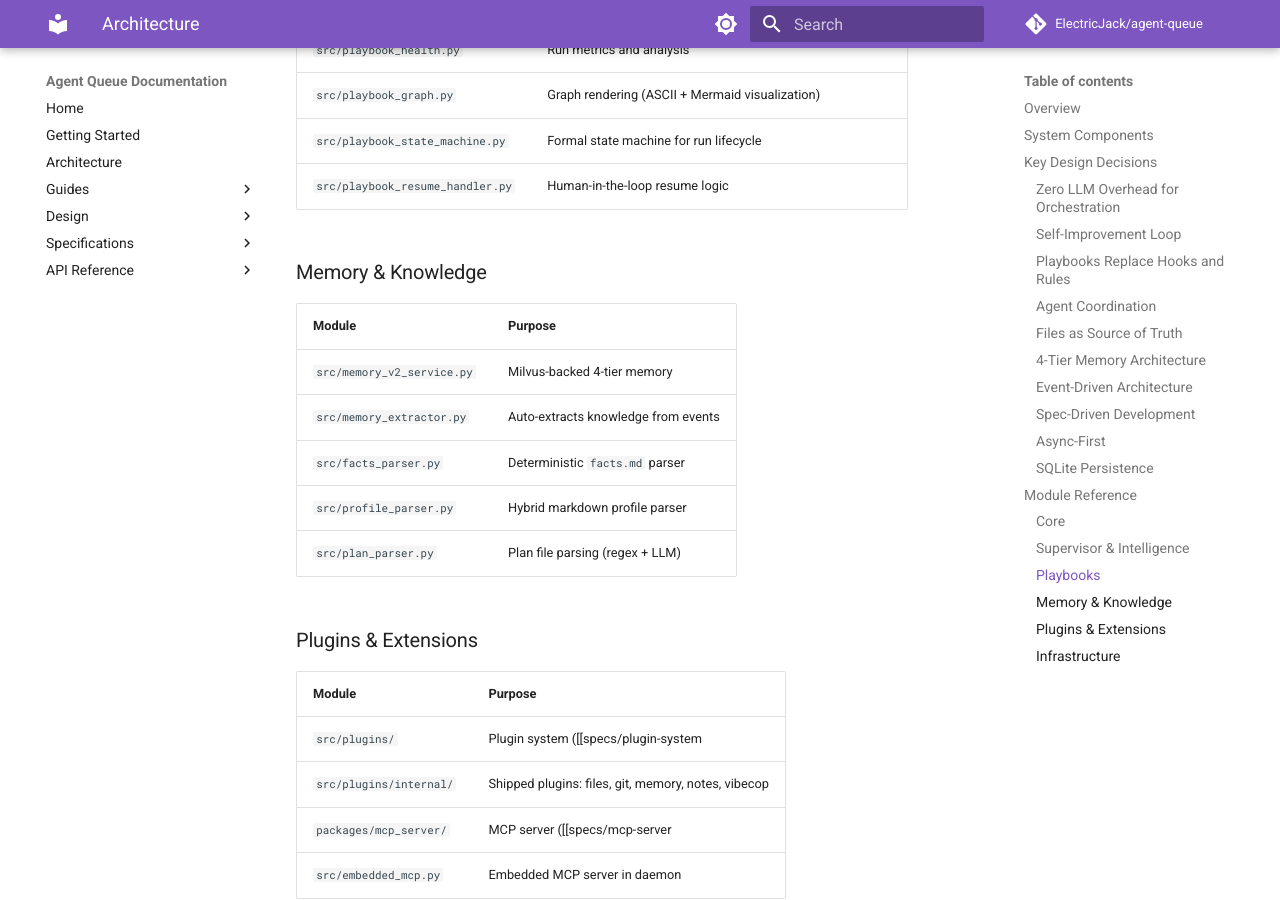
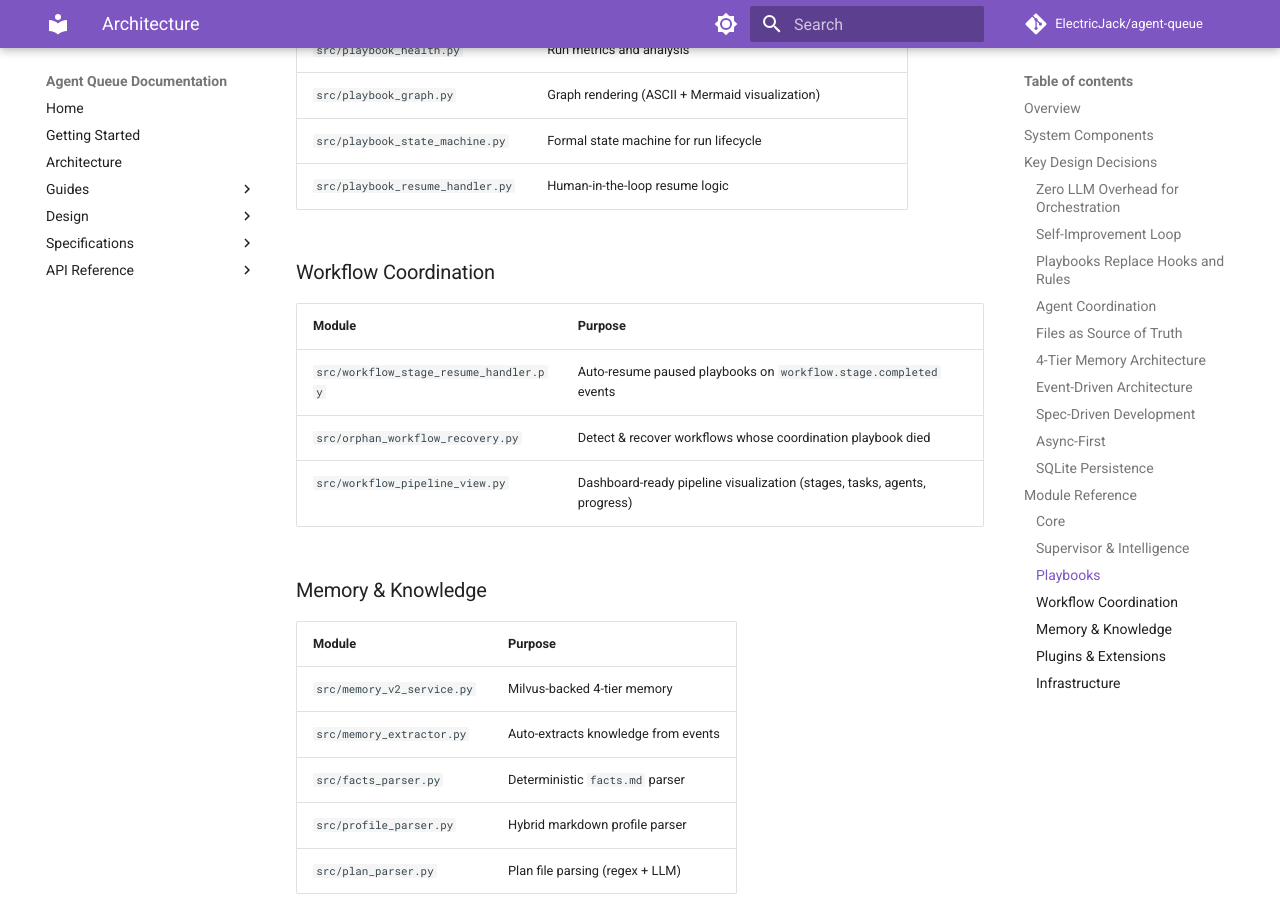
Before and after one commit to darcyle/agent-queue, an MkDocs documentation site: the page built from docs/guides/architecture.md, in a window 1280 px wide and 900 px high, scrolled down 4682 px. Built offline with MkDocs 1.6.1 and Material for MkDocs 9.7.7, drawn with Linux system fonts in a browser that asks for light colours; comment, search, counter and statistics services are not loaded; some of the changed text lies outside the part shown.

```diff
--- a/docs/guides/architecture.md
+++ b/docs/guides/architecture.md
@@ -171,6 +171,14 @@ All state is persisted to SQLite via `aiosqlite`. The system survives restarts a
 | `src/playbook_state_machine.py` | Formal state machine for run lifecycle |
 | `src/playbook_resume_handler.py` | Human-in-the-loop resume logic |
 
+### Workflow Coordination
+
+| Module | Purpose |
+|--------|---------|
+| `src/workflow_stage_resume_handler.py` | Auto-resume paused playbooks on `workflow.stage.completed` events |
+| `src/orphan_workflow_recovery.py` | Detect & recover workflows whose coordination playbook died |
+| `src/workflow_pipeline_view.py` | Dashboard-ready pipeline visualization (stages, tasks, agents, progress) |
+
 ### Memory & Knowledge
 
 | Module | Purpose |
```
Also changed, not shown: other parts of docs/guides/architecture.md (+2 -2 lines).
